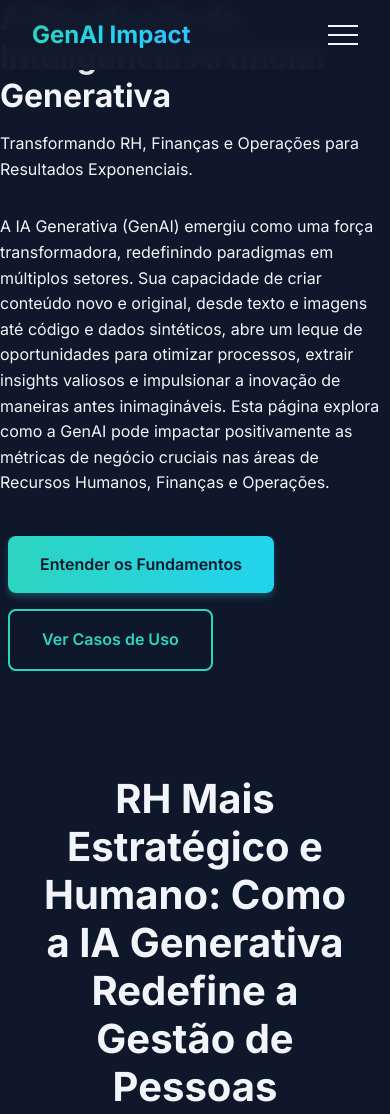
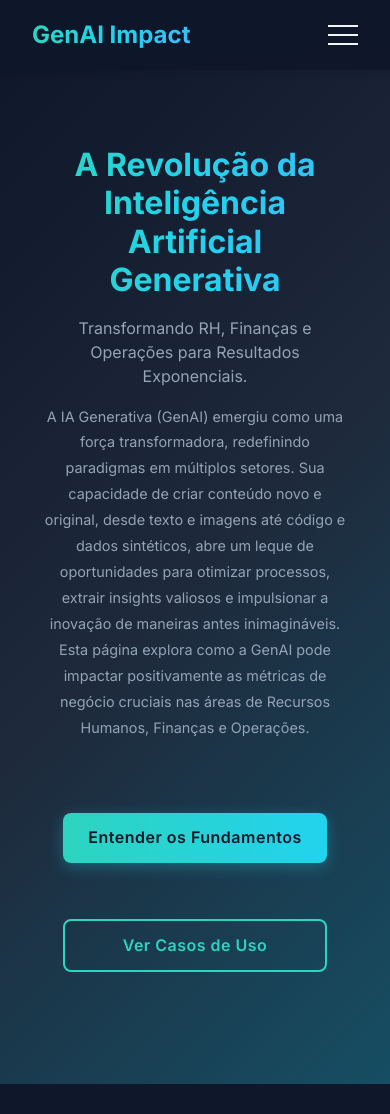
Before and after one commit to adventureandre/Ia-Generativa-Ipog, a plain HTML site: page index.html in a window 390 px wide. Shown: the top 1114 px of the page. Drawn offline with Linux system fonts and the light colour scheme.

Commit message:
Adiciona estilos para a seção hero e melhorias nos botões

```diff
--- /dev/null
+++ b/css/button-enhancements.css
@@ -0,0 +1,38 @@
+/* Melhorias adicionais para botões */
+.hero .primary-btn {
+  box-shadow: 0 4px 15px rgba(34, 211, 238, 0.3);
+  border-radius: 8px;
+  font-weight: 600;
+  letter-spacing: 0.5px;
+  padding: 12px 24px;
+}
+
+.hero .primary-btn:hover {
+  box-shadow: 0 8px 20px rgba(34, 211, 238, 0.4);
+  transform: translateY(-3px);
+}
+
+.hero .secondary-btn {
+  border-width: 2px;
+  border-radius: 8px;
+  font-weight: 600;
+  letter-spacing: 0.5px;
+  padding: 12px 24px;
+}
+
+.hero .secondary-btn:hover {
+  background-color: rgba(45, 212, 191, 0.15);
+  transform: translateY(-3px);
+}
+
+/* Estilo para dispositivos móveis */
+@media (max-width: 768px) {
+  .hero .primary-btn,
+  .hero .secondary-btn {
+    min-height: 50px;
+    display: flex;
+    align-items: center;
+    justify-content: center;
+    width: 90%;
+  }
+}
--- /dev/null
+++ b/css/hero-styles.css
@@ -0,0 +1,169 @@
+/* Estilos para a seção hero */
+.hero {
+  position: relative;
+  height: 100vh;
+  min-height: 600px;
+  display: flex;
+  justify-content: center;
+  align-items: center;
+  padding: var(--spacing-xl) 0;
+  overflow: hidden;
+  margin-top: 60px; /* Compensar a altura da navegação fixa */
+  background: var(--gradient-hero);
+}
+
+.hero-background {
+  position: absolute;
+  top: 0;
+  left: 0;
+  width: 100%;
+  height: 100%;
+  z-index: -1;
+  background-image: url('../img/hero/hero-background.svg');
+  background-position: center;
+  background-repeat: no-repeat;
+  background-size: cover;
+}
+
+.hero-content {
+  max-width: 900px;
+  padding: 0 var(--spacing-md);
+  text-align: center;
+  z-index: 1;
+  width: 100%;
+  display: flex;
+  flex-direction: column;
+  align-items: center;
+  justify-content: center;
+}
+
+.hero h1 {
+  font-size: var(--font-size-3xl);
+  margin-bottom: var(--spacing-md);
+  background: var(--gradient-text);
+  -webkit-background-clip: text;
+  background-clip: text;
+  -webkit-text-fill-color: transparent;
+  display: inline-block;
+  max-width: 90%;
+  text-align: center;
+}
+
+.hero .subtitle {
+  font-size: var(--font-size-xl);
+  color: var(--color-text-secondary);
+  margin-bottom: var(--spacing-md);
+  max-width: 90%;
+  margin-left: auto;
+  margin-right: auto;
+  line-height: 1.5;
+}
+
+.hero .description {
+  margin-bottom: var(--spacing-lg);
+  color: var(--color-text-secondary);
+  line-height: 1.8;
+  max-width: 800px;
+  margin-left: auto;
+  margin-right: auto;
+}
+
+.hero-buttons {
+  display: flex;
+  justify-content: center;
+  gap: var(--spacing-md);
+  margin-top: var(--spacing-lg);
+  flex-wrap: wrap;
+  width: 100%;
+  max-width: 600px;
+  padding: 0 var(--spacing-sm);
+}
+
+/* Responsividade para o hero */
+@media (min-width: 1440px) {
+  .hero-content {
+    max-width: 1100px;
+  }
+
+  .hero h1 {
+    font-size: calc(var(--font-size-3xl) + 0.5rem);
+  }
+
+  .hero .subtitle {
+    font-size: calc(var(--font-size-xl) + 0.2rem);
+  }
+
+  .hero .description {
+    max-width: 900px;
+    font-size: calc(var(--font-size-md) + 0.1rem);
+  }
+}
+
+@media (max-width: 768px) {
+  .hero {
+    height: auto;
+    min-height: 500px;
+    padding-top: calc(var(--spacing-xl) * 1.5);
+    padding-bottom: var(--spacing-xl);
+    margin-top: 50px;
+  }
+
+  .hero h1 {
+    font-size: calc(var(--font-size-2xl) + 0.2rem);
+    max-width: 100%;
+    padding: 0 var(--spacing-sm);
+  }
+
+  .hero .subtitle {
+    font-size: var(--font-size-lg);
+    max-width: 100%;
+    padding: 0 var(--spacing-sm);
+  }
+
+  .hero .description {
+    padding: 0 var(--spacing-sm);
+  }
+
+  .hero-buttons {
+    flex-direction: column;
+    align-items: center;
+    padding: 0 var(--spacing-sm);
+    width: 100%;
+  }
+
+  .hero-buttons .btn {
+    width: 100%;
+    max-width: 300px;
+    margin-bottom: var(--spacing-sm);
+    transition: all 0.3s ease;
+  }
+}
+
+@media (max-width: 480px) {
+  .hero {
+    min-height: 450px;
+    padding-top: var(--spacing-xl);
+  }
+
+  .hero h1 {
+    font-size: var(--font-size-2xl);
+    padding: 0 var(--spacing-xs);
+    margin-bottom: var(--spacing-sm);
+  }
+
+  .hero .subtitle {
+    font-size: var(--font-size-md);
+    padding: 0 var(--spacing-xs);
+    margin-bottom: var(--spacing-sm);
+  }
+
+  .hero .description {
+    font-size: 0.9rem;
+    padding: 0 var(--spacing-xs);
+    margin-bottom: var(--spacing-md);
+  }
+
+  .hero-buttons {
+    margin-top: var(--spacing-md);
+  }
+}
--- a/index.html
+++ b/index.html
@@ -7,6 +7,8 @@
     <link rel="icon" href="img/favicon.svg" type="image/svg+xml">
     <link rel="stylesheet" href="css/styles.css">
     <link rel="stylesheet" href="css/animations.css">
+    <link rel="stylesheet" href="css/hero-styles.css">
+    <link rel="stylesheet" href="css/button-enhancements.css">
     <link rel="preconnect" href="https://fonts.googleapis.com">
     <link rel="preconnect" href="https://fonts.gstatic.com" crossorigin>
     <link href="https://fonts.googleapis.com/css2?family=Inter:wght@300;400;500;600;700&display=swap" rel="stylesheet">
```
